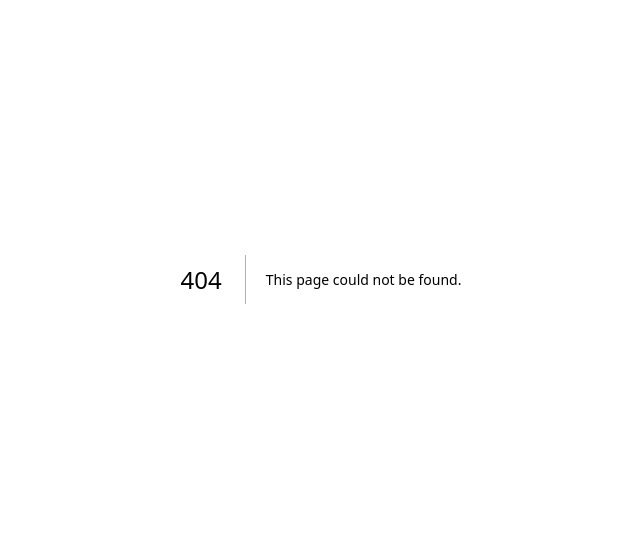
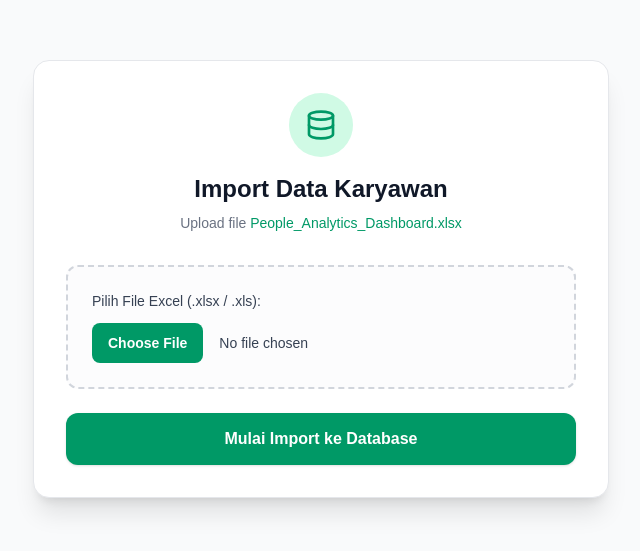
Before and after one commit to cardinaldeacre/dipa-innof, a Next.js app: page /admin/import in a window 1280 px wide. Before the commit this address had no page. Shown: the part 121-672 px from the top of the page, without its empty margins (319-959 px from the left). Built offline with nearby package versions, Linux system fonts and the light colour scheme.

Commit message:
feat: implement Excel import functionality with date parsing and Supabase integration

```diff
--- /dev/null
+++ b/app/admin/import/actions.ts
@@ -0,0 +1,122 @@
+'use server';
+
+import * as XLSX from 'xlsx';
+import {createClient} from '@/lib/supabase/server';
+
+function parseFlexibleDate(val: any): string | null {
+	if (!val) return null;
+
+	if (val instanceof Date) {
+		return isNaN(val.getTime()) ? null : val.toISOString().split('T')[0];
+	}
+
+	let str = String(val).trim();
+	if (!str || str === '-' || str.toLowerCase() === 'nan') return null;
+
+	if (/^\d{4}$/.test(str)) {
+		return `${str}-01-01`;
+	}
+
+	const indoMonths: Record<string, string> = {
+		januari: 'January',
+		februari: 'February',
+		pebruari: 'February',
+		maret: 'March',
+		april: 'April',
+		mei: 'May',
+		juni: 'June',
+		juli: 'July',
+		agustus: 'August',
+		september: 'September',
+		sept: 'Sep',
+		oktober: 'October',
+		okt: 'Oct',
+		november: 'November',
+		nopember: 'November',
+		desember: 'December',
+		des: 'Dec',
+	};
+
+	const regex = new RegExp(`\\b(${Object.keys(indoMonths).join('|')})\\b`, 'gi');
+	str = str.replace(regex, (match) => indoMonths[match.toLowerCase()] || match);
+
+	const parsed = new Date(str);
+	if (isNaN(parsed.getTime())) {
+		console.warn(`⚠️ Tanggal tidak dikenali, diubah jadi null: "${val}"`);
+		return null;
+	}
+
+	const year = parsed.getFullYear();
+	const month = String(parsed.getMonth() + 1).padStart(2, '0');
+	const day = String(parsed.getDate()).padStart(2, '0');
+	return `${year}-${month}-${day}`;
+}
+
+export async function processExcelImport(formData: FormData) {
+	try {
+		const file = formData.get('file') as File;
+		if (!file) throw new Error('File tidak ditemukan');
+
+		const bytes = await file.arrayBuffer();
+		const buffer = Buffer.from(bytes);
+
+		const workbook = XLSX.read(buffer, {type: 'buffer', cellDates: true});
+		const sheetName = 'Employee Master';
+		const worksheet = workbook.Sheets[sheetName];
+
+		if (!worksheet) {
+			throw new Error(`Sheet bernama "${sheetName}" tidak ditemukan di file ini!`);
+		}
+
+		const jsonData = XLSX.utils.sheet_to_json(worksheet);
+
+		const formattedData = jsonData
+			.filter((row: any) => row['Employee ID'] && row['Employee Name'])
+			.map((row: any) => ({
+				employee_id: String(row['Employee ID']).trim(),
+				employee_name: String(row['Employee Name']).trim(),
+				job_title: row['Job Title'] ? String(row['Job Title']).trim() : null,
+				department: row['Department'] ? String(row['Department']).trim() : null,
+				status: row['Status'] ? String(row['Status']).trim() : null,
+				employee_status: row['Employee Status'] ? String(row['Employee Status']).trim() : null,
+				employment_type: row['Employment Type'] ? String(row['Employment Type']).trim() : null,
+				gender: row['Gender'] ? String(row['Gender']).trim() : null,
+				years_of_service:
+					row['Years of Services'] && !isNaN(Number(row['Years of Services']))
+						? Number(row['Years of Services'])
+						: null,
+				join_date: parseFlexibleDate(row['Join Date']),
+				probation_start_date: parseFlexibleDate(row['Probation Start Date']),
+				probation_end_date: parseFlexibleDate(row['Probation End Date']),
+				probation_outcome: row['Probation Outcome']
+					? String(row['Probation Outcome']).trim()
+					: null,
+				contract_start_date: parseFlexibleDate(row['Contract Start Date']),
+				contract_1_date: parseFlexibleDate(row['Contract (I)']),
+				contract_2_date: parseFlexibleDate(row['Contract (II)']),
+				contract_3_date: parseFlexibleDate(row['Contract (III)']),
+				exit_date: parseFlexibleDate(row['Exit Date']),
+				exit_type: row['Exit Type'] ? String(row['Exit Type']).trim() : null,
+				exit_reason: row['Exit Reason'] ? String(row['Exit Reason']).trim() : null,
+			}));
+
+		const supabase = await createClient();
+
+		const {error} = await supabase
+			.from('employees')
+			.upsert(formattedData, {onConflict: 'employee_id'});
+
+		if (error) throw error;
+
+		return {
+			success: true,
+			message: `✅ Berhasil! ${formattedData.length} data karyawan sukses masuk ke Supabase.`,
+		};
+	} catch (error: any) {
+		console.error('Server Action Error:', error);
+		return {
+			success: false,
+			message: `❌ Gagal: ${error.message}`,
+		};
+	}
+}
--- /dev/null
+++ b/app/admin/import/page.tsx
@@ -0,0 +1,104 @@
+'use client';
+
+import {useActionState} from 'react';
+import {Loader2, CheckCircle, AlertCircle, Database} from 'lucide-react';
+import {processExcelImport} from './actions';
+
+const initialState = {
+	success: false,
+	message: '',
+};
+
+export default function ImportPage() {
+	const [state, formAction, isPending] = useActionState(
+		async (_prevState: any, formData: FormData) => {
+			return await processExcelImport(formData);
+		},
+		initialState
+	);
+
+	return (
+		<div className="min-h-screen flex flex-col items-center justify-center p-4 bg-gray-50 dark:bg-gray-950">
+			<div className="bg-white dark:bg-gray-900 p-8 rounded-2xl shadow-xl w-full max-w-xl border border-gray-200 dark:border-gray-800 relative overflow-hidden">
+				{isPending && (
+					<div className="absolute inset-0 z-20 bg-white/85 dark:bg-gray-900/90 backdrop-blur-sm flex flex-col items-center justify-center">
+						<Loader2 className="w-12 h-12 text-emerald-500 animate-spin mb-4" />
+						<h2 className="text-xl font-bold text-gray-800 dark:text-white mb-2">
+							Sedang Memproses File Excel...
+						</h2>
+						<p className="text-sm font-medium text-emerald-600 dark:text-emerald-400 text-center px-6 animate-pulse">
+							Mengekstrak data dan menyuntikkan ke Supabase, mohon tunggu sebentar.
+						</p>
+					</div>
+				)}
+
+				<div className="text-center mb-8">
+					<div className="bg-emerald-100 dark:bg-emerald-900/30 w-16 h-16 rounded-full flex items-center justify-center mx-auto mb-4">
+						<Database className="w-8 h-8 text-emerald-600 dark:text-emerald-400" />
+					</div>
+					<h1 className="text-2xl font-bold text-gray-900 dark:text-white mb-2">
+						Import Data Karyawan
+					</h1>
+					<p className="text-gray-500 dark:text-gray-400 text-sm">
+						Upload file{' '}
+						<span className="font-medium text-emerald-600 dark:text-emerald-400">
+							People_Analytics_Dashboard.xlsx
+						</span>
+					</p>
+				</div>
+
+				<form action={formAction} className="space-y-6">
+					<div className="border-2 border-dashed border-gray-300 dark:border-gray-700 rounded-xl p-6 bg-gray-50/50 dark:bg-gray-800/30">
+						<label className="block text-sm font-medium text-gray-700 dark:text-gray-300 mb-3">
+							Pilih File Excel (.xlsx / .xls):
+						</label>
+						<input
+							type="file"
+							name="file"
+							accept=".xlsx, .xls"
+							required
+							disabled={isPending}
+							className="block w-full text-sm text-gray-700 dark:text-gray-300
+                file:mr-4 file:py-2.5 file:px-4
+                file:rounded-lg file:border-0
+                file:text-sm file:font-semibold
+                file:bg-emerald-600 file:text-white
+                hover:file:bg-emerald-700
+                file:cursor-pointer cursor-pointer"
+						/>
+					</div>
+
+					<button
+						type="submit"
+						disabled={isPending}
+						className="w-full py-3.5 rounded-xl font-bold text-white bg-emerald-600 hover:bg-emerald-700 active:scale-[0.99] disabled:bg-gray-500 disabled:cursor-not-allowed shadow-sm flex items-center justify-center gap-2 transition-all cursor-pointer">
+						{isPending ? (
+							<>
+								<Loader2 className="w-5 h-5 animate-spin" />
+								<span>Sedang Diproses...</span>
+							</>
+						) : (
+							<span>Mulai Import ke Database</span>
+						)}
+					</button>
+				</form>
+
+				{state?.message && !isPending && (
+					<div
+						className={`mt-6 p-4 flex items-center gap-3 rounded-lg border ${
+							state.success
+								? 'bg-emerald-500/10 border-emerald-500/20 text-emerald-600 dark:text-emerald-400'
+								: 'bg-red-500/10 border-red-500/20 text-red-600 dark:text-red-400'
+						}`}>
+						{state.success ? (
+							<CheckCircle className="w-5 h-5 shrink-0" />
+						) : (
+							<AlertCircle className="w-5 h-5 shrink-0" />
+						)}
+						<span className="font-medium text-sm">{state.message}</span>
+					</div>
+				)}
+			</div>
+		</div>
+	);
+}
```
